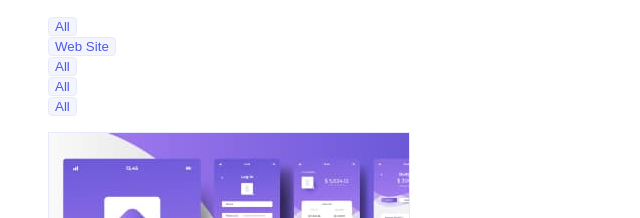
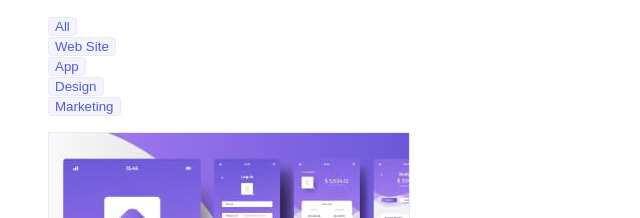
Before and after one commit to Alex8804/goit-markup-hw-02, a plain HTML site: page portfolio.html in a window 1280 px wide. Shown: the part 181-399 px from the top of the page, 0-640 px from the left. Drawn offline with Linux system fonts and the light colour scheme.

Commit message:
filter-btn

```diff
--- a/portfolio.html
+++ b/portfolio.html
@@ -53,13 +53,13 @@
                     <button class="filters-btn" type="button">Web Site</button>
                 </li>
                 <li class="filters-item">
-                    <button class="filters-btn" type="button">All</button>
+                    <button class="filters-btn" type="button">App</button>
                 </li>
                 <li class="filters-item">
-                    <button class="filters-btn" type="button">All</button>
+                    <button class="filters-btn" type="button">Design</button>
                 </li>
                 <li class="filters-item">
-                    <button class="filters-btn" type="button">All</button>
+                    <button class="filters-btn" type="button">Marketing</button>
                 </li>
             </ul>
 
```
